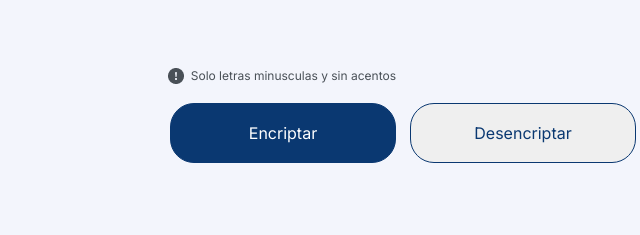
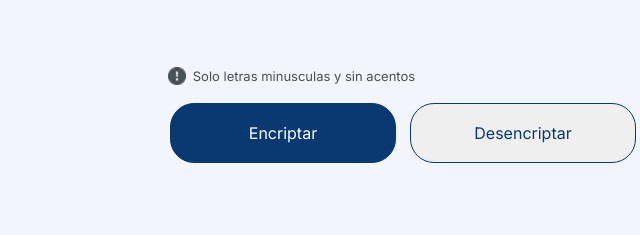
Before and after one commit to leomeden/challenge01, a plain HTML site: page index.html in a window 1280 px wide. Shown: the part 562-797 px from the top of the page, 82-722 px from the left. Drawn offline with Linux system fonts and the light colour scheme.

Commit message:
added shadow to aside box

```diff
--- a/styles/style.css
+++ b/styles/style.css
@@ -60,8 +60,8 @@ flex-basis: 80%;
 }
 
 main img {
-  width:16px;
-  height: 16px;
+  width:18px;
+  height: 18px;
   color: #495057;
   vertical-align: middle;
   display: inline;
@@ -69,7 +69,7 @@ main img {
 }
 
 main p{
-  font-size: 12px;
+  font-size: 13px;
   color:#495057;
   display: inline;
   vertical-align: middle;
@@ -92,6 +92,7 @@ padding:30px;
 border-radius: 32px;
 font-family: 'Inter', sans-serif;
 align-items: center;
+box-shadow: 0px 24px 32px -8px #00000014;
 }
 
 
```
